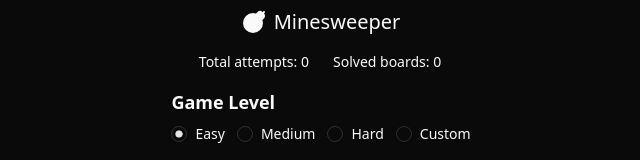
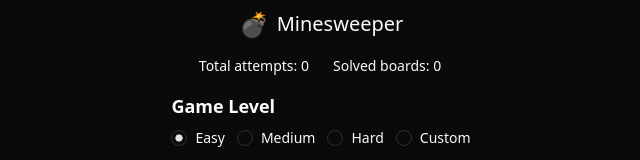
Before and after one commit to matteotagliatti/minesweeper, a React (Vite) app: page / in a window 1280 px wide. Shown: the top 160 px of the page, without its empty margins (319-959 px from the left). Built offline with nearby package versions, Linux system fonts and the light colour scheme.

Commit message:
small details

```diff
--- a/src/App.tsx
+++ b/src/App.tsx
@@ -119,7 +119,7 @@ function App() {
         {/* Header */}
         <header>
           <div className="flex items-center gap-2">
-            <Bomb className="size-6 fill-foreground" />
+            <span className="text-2xl">💣</span>
             <h1 className="font-heading text-xl">Minesweeper</h1>
           </div>
         </header>
@@ -174,6 +174,7 @@ function App() {
           )}
         </section>
 
+        {/* Restart */}
         {(status === Status.Win || status === Status.Lose) && (
           <section>
             <div className="flex flex-col items-center gap-2 mb-4">
```
